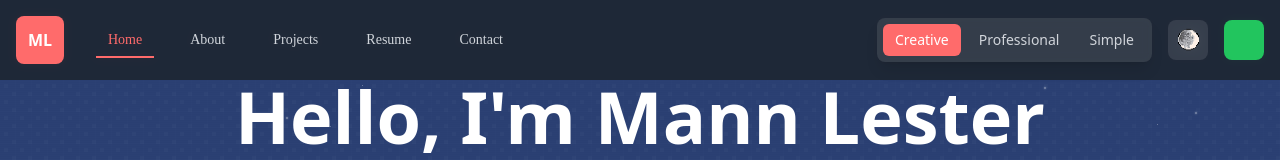
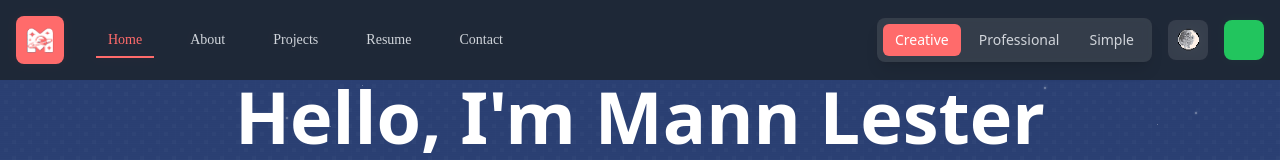
Before and after one commit to MannLester/PortfolioWebsite, a Next.js app: page / in a window 1280 px wide. Shown: the top 160 px of the page. Built offline with nearby package versions, Linux system fonts and the light colour scheme; a web font is replaced by a local one.

Commit message:
Logo Asset Added

```diff
--- a/src/components/shared/Navigation.tsx
+++ b/src/components/shared/Navigation.tsx
@@ -6,6 +6,7 @@ import { motion } from 'framer-motion';
 import Image from 'next/image';
 import sunIcon from '@/assets/CreativeDesign/buttons/sun_icon.png';
 import moonIcon from '@/assets/CreativeDesign/buttons/moon_icon.png';
+import logoIcon from '@/assets/CreativeDesign/buttons/logo_icon_pixel_white.png';
 
 interface NavigationProps {
   activeDesign: 'creative' | 'professional' | 'simple';
@@ -34,7 +35,7 @@ const Navigation = ({ activeDesign, onDesignChange, isDark, onThemeToggle }: Nav
         <div className="flex items-center space-x-8">
           {/* Logo Placeholder */}
           <div className="w-12 h-12 bg-creative-primary rounded-lg flex items-center justify-center font-bold text-white" style={{ imageRendering: 'pixelated' }}>
-            ML
+            <Image src={logoIcon} alt="Logo" />
           </div>
 
           {/* Navigation Links */}
```
